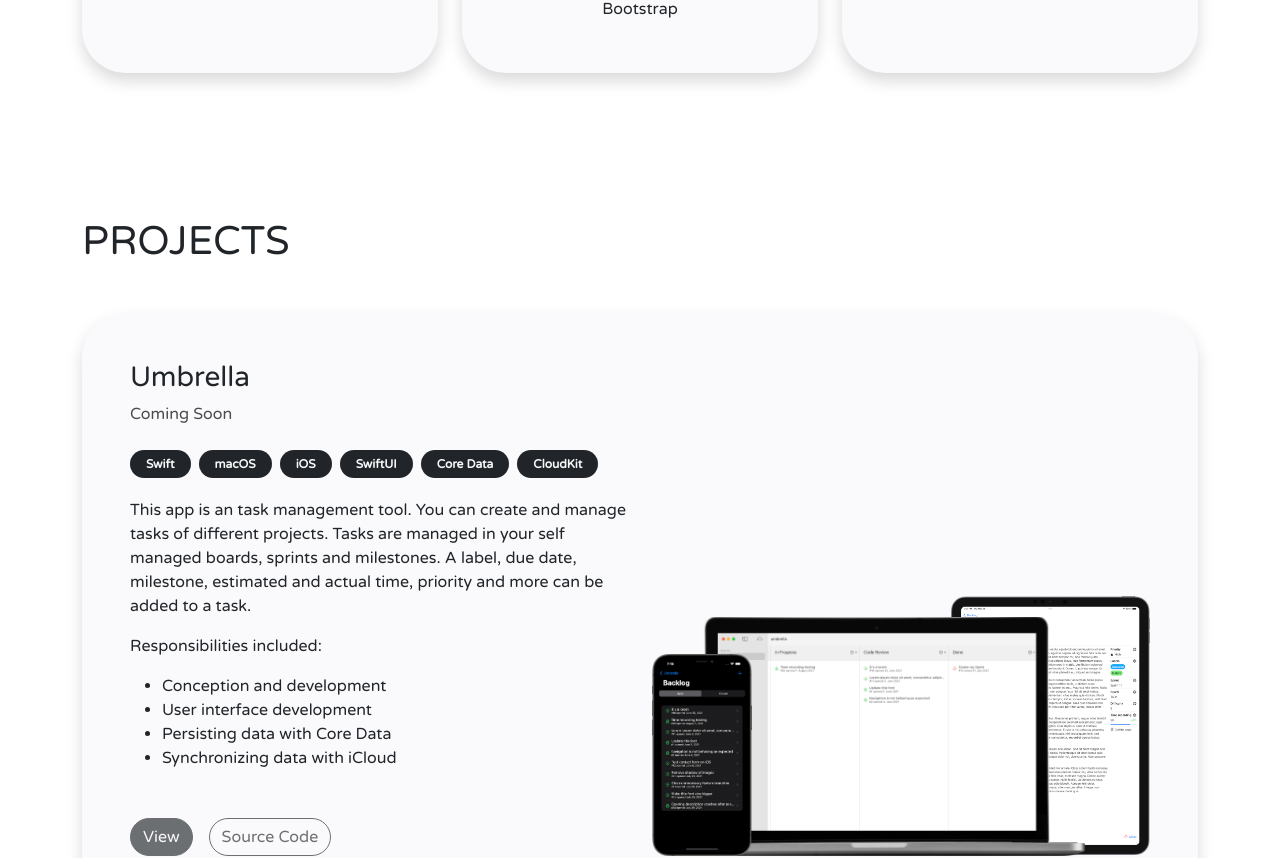
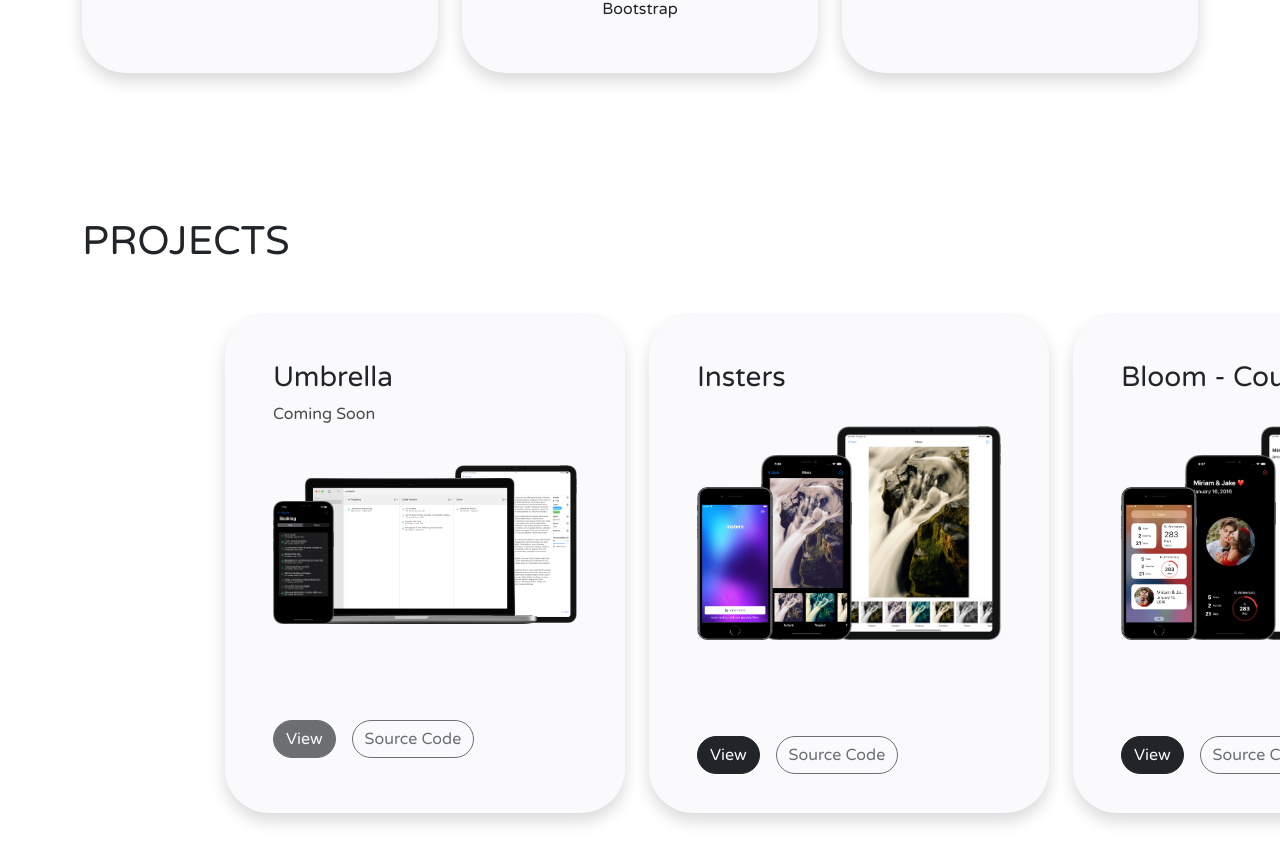
Before and after one commit to Hebrasco/hebrasco.github.io, a React (Create React App) app: page /#/ in a window 1280 px wide. Shown: the part 1499-2357 px from the top of the page. Built offline with nearby package versions, Linux system fonts and the light colour scheme.

Commit message:
💄 Update project preview styles

```diff
--- a/src/components/ui/Section/index.tsx
+++ b/src/components/ui/Section/index.tsx
@@ -1,10 +1,9 @@
-import React, { ReactElement } from 'react'
+import React, { PropsWithChildren, ReactElement } from 'react'
 import { conditionalStyle } from 'utils'
 
 import styles from './index.module.css'
 
-interface Props {
-  children: ReactElement | ReactElement[]
+interface Props extends PropsWithChildren {
   xs?: boolean
   sm?: boolean
   md?: boolean
--- a/src/pages/Home/components/Projects/components/Preview/index.tsx
+++ b/src/pages/Home/components/Projects/components/Preview/index.tsx
@@ -1,34 +1,54 @@
 import React from 'react'
-import { Col, Row } from 'react-bootstrap'
+import { Row } from 'react-bootstrap'
 import { Project } from 'types'
 import { ProjectImages } from '../ProjectImages'
-import { Actions, Badges, ComingSoon, Responsibilities } from './components'
+import { Actions, ComingSoon } from './components'
+import { conditionalStyle } from 'utils'
+import { useWindowSize } from 'hooks'
 
 interface Props {
   project: Project
+  hasMarginRight: boolean
 }
 
-export function Preview({ project }: Props) {
+const width = 400
+
+export function Preview({ project, hasMarginRight }: Props) {
+  const { isXs, isSm } = useWindowSize()
+
   return (
-    <div className="p-5 bg-light rounded shadow">
-      <Row>
-        <Col md={6}>
+    <div
+      style={{
+        width: `calc(${width}px + 1.5rem)`,
+        height: 500,
+        scrollSnapAlign: 'start',
+      }}
+    >
+      <div
+        className={`${conditionalStyle(
+          hasMarginRight,
+          'me-4'
+        )} p-5 bg-light rounded shadow`}
+        style={{
+          transform: conditionalStyle(
+            isXs || isSm,
+            'translateX(20px)',
+            'translateX(225px)'
+          ),
+          height: '100%',
+          width,
+        }}
+      >
+        <Row>
           <h3>{project.name}</h3>
           <ComingSoon isComingSoon={project.isComingSoon} />
-          <Badges
-            languages={project.languages}
-            frameworks={project.frameworks}
-          />
-          <ProjectImages images={project.previewImages} mobileOnly />
-          <p>{project.description}</p>
-          <Responsibilities tasks={project.tasks} projectName={project.name} />
+          <ProjectImages images={project.previewImages} />
           <Actions
             onlineURL={project.onlineURL}
             sourceURL={project.sourceURL}
           />
-        </Col>
-        <ProjectImages images={project.previewImages} />
-      </Row>
+        </Row>
+      </div>
     </div>
   )
 }
--- a/src/pages/Home/components/Projects/components/ProjectImages.tsx
+++ b/src/pages/Home/components/Projects/components/ProjectImages.tsx
@@ -5,25 +5,12 @@ import { PreviewRenderer } from './PreviewRenderer'
 
 interface Props {
   images?: readonly PreviewImage[]
-  mobileOnly?: boolean
 }
 
-export function ProjectImages({
-  images,
-  mobileOnly = false,
-}: Props): JSX.Element | null {
+export function ProjectImages({ images }: Props): JSX.Element | null {
   if (!images) return null
-
-  if (mobileOnly) {
-    return (
-      <div className="d-flex d-md-none mt-4 mb-5">
-        <PreviewRenderer images={images} />
-      </div>
-    )
-  }
-
   return (
-    <Col className="align-items-center align-items-lg-end d-none d-md-flex">
+    <Col className="mt-4 mb-5">
       <PreviewRenderer images={images} />
     </Col>
   )
--- a/src/pages/Home/components/Projects/index.tsx
+++ b/src/pages/Home/components/Projects/index.tsx
@@ -1,21 +1,35 @@
 import { Section } from 'components/ui'
 import { PROJECTS, ROUTES } from 'data'
 import React from 'react'
-import { Container, Row, Stack } from 'react-bootstrap'
-import { Preview } from './components'
+import { Container } from 'react-bootstrap'
+import { Preview } from 'pages/Home/components/Projects/components/Preview'
 
 export function Projects(): JSX.Element {
   return (
-    <Container className="mt-5 navbar-spacer">
-      <Section lg title="Projects" anchor={ROUTES.projects}>
-        <Row>
-          <Stack gap={5}>
-            {PROJECTS.map((project) => (
-              <Preview project={project} key={`project-${project.name}`} />
+    <Container fluid className="p-0">
+      <Container className="mt-5 navbar-spacer">
+        <Section lg title="Projects" anchor={ROUTES.projects}></Section>
+      </Container>
+      <div>
+        <div style={{ overflow: 'hidden', height: 538 }}>
+          <div
+            className="d-flex flex-row flex-nowrap pb-5"
+            style={{
+              overflowX: 'scroll',
+              scrollSnapType: 'x mandatory',
+              overscrollBehaviorX: 'contain',
+            }}
+          >
+            {PROJECTS.map((project, index) => (
+              <Preview
+                project={project}
+                key={`project-${project.name}`}
+                hasMarginRight={index !== PROJECTS.length - 1}
+              />
             ))}
-          </Stack>
-        </Row>
-      </Section>
+          </div>
+        </div>
+      </div>
     </Container>
   )
 }
```
